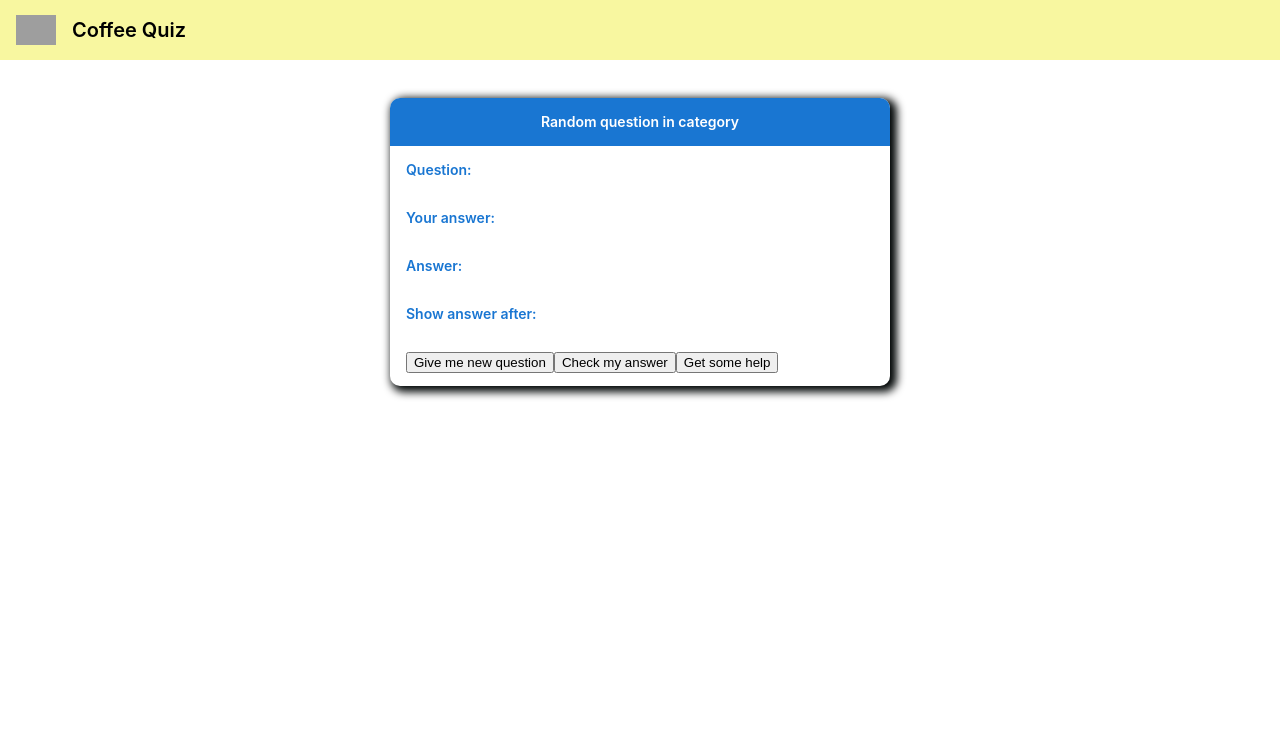
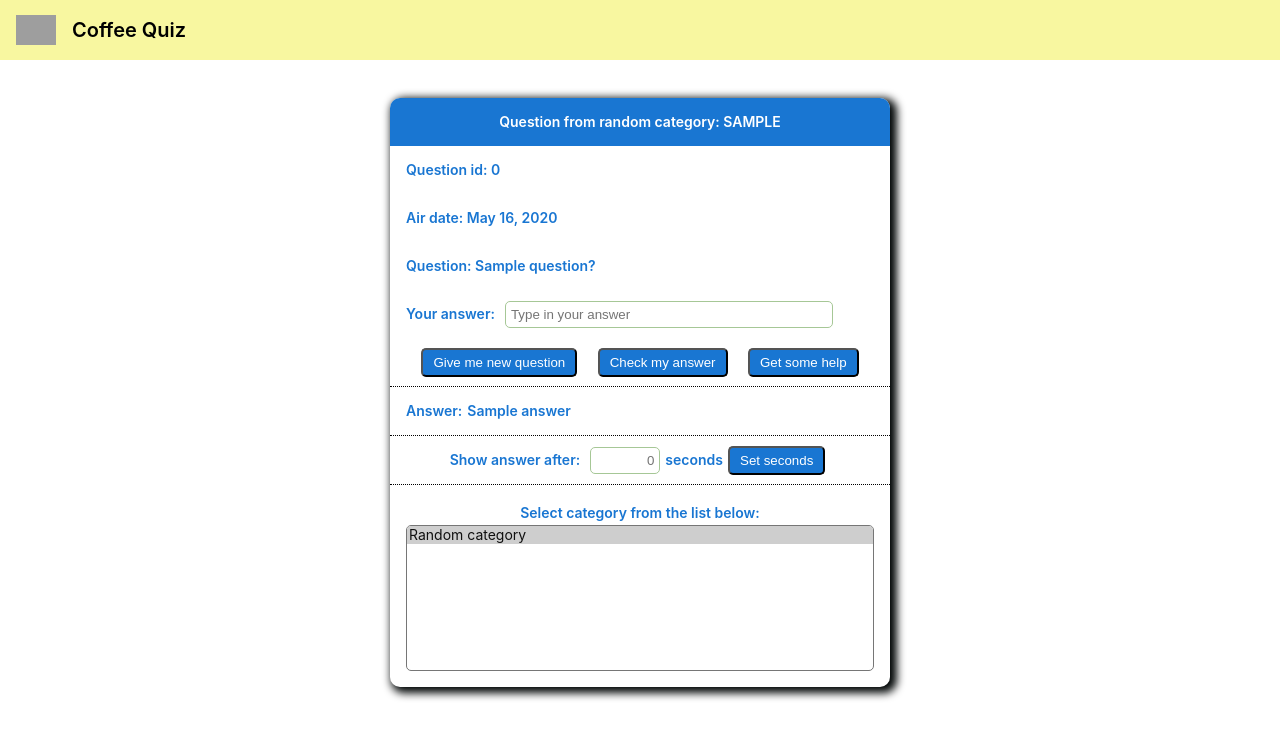
Before and after one commit to majertunde/coffeequiz, an Angular app: page / in a window 1280 px wide. Shown: the top 738 px of the page. Built offline with nearby package versions, Linux system fonts and the light colour scheme; grey boxes are pictures that could not be loaded.

Commit message:
Adding buttons and sample question data layout elements

```diff
--- a/src/app/app.component.css
+++ b/src/app/app.component.css
@@ -40,6 +40,25 @@
     position: relative;
 }
 
+.card.buttons {
+    justify-content: space-evenly;
+}
+
+.card.dotted {
+    border-top: black;
+    border-width: 1px;
+    border-top-style: dotted;
+}
+
+.card.dotted.time {
+    justify-content: center;
+}
+
+.card.dotted.selection {
+    flex-direction: column;
+    height: auto;
+}
+
 .content {
     display: flex;
     margin: 82px auto 32px;
@@ -63,11 +82,52 @@
 
 .quiz-container .card:first-child {
     color: white;
-    border-radius: 10px 10px 0 0;
+    border-top-left-radius: 10px;
+    border-top-right-radius: 10px;
     background-color: #1976d2;
     justify-content: center;
 }
 
 .quiz-container .card:last-child {
-    border-radius: 0 0 10px 10px;
+    border-bottom-left-radius: 10px;
+    border-bottom-right-radius: 10px;
 }
+
+button {
+    border-radius: 5px;
+    align-self: center;
+    background-color: #1976d2;
+    color: white;
+    padding: 5px;
+    padding-left: 10px;
+    padding-right: 10px;
+    margin: 5px;
+}
+
+input[type="text"] {
+    border: 1px solid #a6c796;
+    width: 70%;
+    padding: 5px;
+    border-radius: 5px;
+    margin: 5px;
+    margin-left: 10px;
+    box-sizing: border-box;
+}
+
+select {
+    border-radius: 5px;
+    width: 100%;
+    font-family: -apple-system, BlinkMacSystemFont, "Segoe UI", Roboto, Helvetica, Arial, sans-serif, "Apple Color Emoji", "Segoe UI Emoji", "Segoe UI Symbol";
+    font-size: 14px;
+    font-weight: 600;
+    color: #1976d2;
+}
+
+#realAnswer {
+    margin-left: 5px;
+}
+
+#seconds {
+    width: 15%;
+    text-align: end;
+}
--- a/src/app/app.component.html
+++ b/src/app/app.component.html
@@ -10,26 +10,45 @@
 <div class="content">
 
   <div class="quiz-container">
-    <div class="card">
-      <span>Random question in category</span>
+    <div class="card" [ngSwitch]="selection.value">
+      <span *ngSwitchDefault>Question from {{ category }} category</span>
+      <span *ngSwitchCase="'random'">Question from random category: {{ category }}</span>
     </div>
    <div class="card">
-      <span>Question:</span>
+      <span>Question id: {{ id }}</span>
+    </div>
+    <div class="card">
+      <span>Air date: {{ airdate | date: 'MMM dd, yyyy' }}</span>
+    </div>
+    <div class="card">
+      <span>Question: {{ question }}</span>
     </div>
     <div class="card">
       <span>Your answer:</span>
+      <input type="text" id="yourAnswer" placeholder="Type in your answer">
     </div>
-    <div class="card">
-      <span>Answer:</span>
-    </div>
-    <div class="card">
-      <span>Show answer after:</span>
-    </div>
-    <div class="card">
+    <div class="card buttons">
       <button>Give me new question</button>
       <button>Check my answer</button>
       <button>Get some help</button>
     </div>
+    <div class="card dotted">
+      <span>Answer:</span>
+      <span id=realAnswer>{{ answer }}</span>
+    </div>
+    <div class="card dotted time">
+      <span>Show answer after:</span>
+      <input type="text" id="seconds" placeholder="0">
+      <span>seconds</span>
+      <button>Set seconds</button>
+    </div>
+    <div class="card dotted selection">
+      <span>Select category from the list below:</span>
+      <select #selection size="8">
+        <option value="random" selected>Random category</option>
+        <option *ngFor="let category of categories">{{ category }}</option>
+      </select>
+    </div>
   </div>
 
 </div>
--- a/src/app/app.component.ts
+++ b/src/app/app.component.ts
@@ -7,4 +7,10 @@ import { Component } from '@angular/core';
 })
 export class AppComponent {
   title = 'coffeequiz';
+  category = 'SAMPLE';
+  id = 0;
+  airdate = new Date();
+  question = 'Sample question?';
+  answer = 'Sample answer';
+  categories : any;
 }
```
